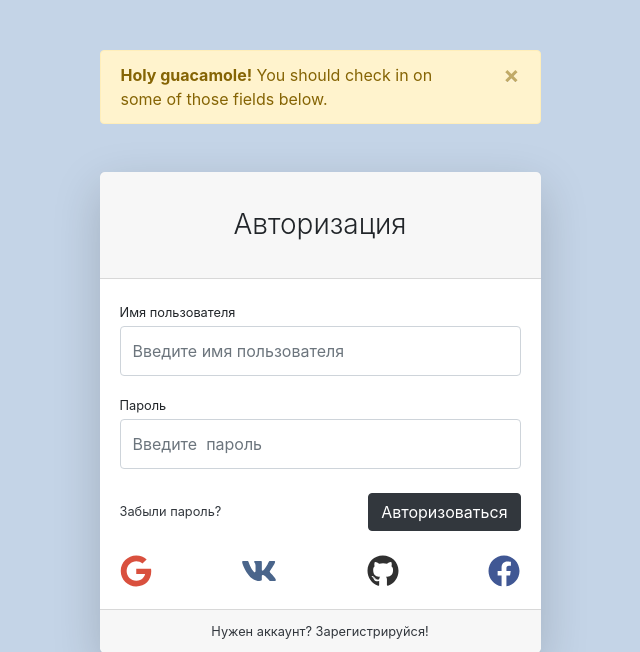
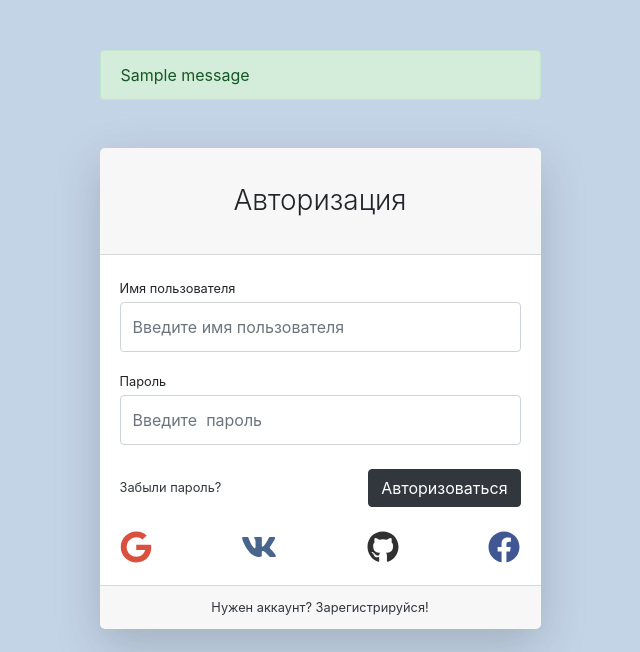
Before and after one commit to JanVanAik/InternetShop, a Django app: page /users/ in a window 1280 px wide. Shown: the top 652 px of the page, without its empty margins (320-960 px from the left). Run offline with Django 4.2, Linux system fonts and the light colour scheme; tables that the repository leaves empty hold one stand-in row (values such as "Sample post"); one stand-in notice (Sample message) is shown; some libraries are stand-ins or nearby versions.

Commit message:
worked with errors and error messagss during login and registration

```diff
--- a/users/templates/users/login.html
+++ b/users/templates/users/login.html
@@ -3,17 +3,19 @@
 
 {% block content %}
     <div class="col-lg-5">
-
-
-        <div class="alert alert-warning alert-dismissible fade show" role="alert"
+        {% if messages or form.errors %}
+        <div class="alert alert-dismissible fade show
+        {% if messages %}alert-success {% else %} alert-warning{% endif %}" role="alert"
              style="margin-top: 50px;">
-            <strong>Holy guacamole!</strong> You should check in on some of those fields below.
-            <button type="button" class="close" data-dismiss="alert" aria-label="Close">
-                <span aria-hidden="true">&times;</span>
-            </button>
+            {% if messages %}
+                {%  for message in messages %}
+                    {{ message }}
+                {% endfor %}
+            {%  else %}
+                {{  form.non_field_errors }}
+            {% endif %}
         </div>
-
-
+        {% endif %}
         <div class="card shadow-lg border-0 rounded-lg mt-5">
             <div class="card-header">
                 <h3 class="text-center font-weight-light my-4">Авторизация</h3>
--- a/users/views.py
+++ b/users/views.py
@@ -1,7 +1,7 @@
 from django.shortcuts import render, HttpResponseRedirect
 from users.forms import UserLoginForm, UserRegistrationForm
 from django.urls import reverse
-from django.contrib import auth
+from django.contrib import auth, messages
 # Create your views here.
 
 
@@ -29,6 +29,7 @@ def register(request):
         form = UserRegistrationForm(data=request.POST)
         if form.is_valid():
             form.save()
+            messages.success(request, "GzGz!!")
             return HttpResponseRedirect(reverse("users:user"))
         else:
             print(form.errors)
```
Also changed, not shown: users/templates/users/register.html (+3 -4 lines), db.sqlite3.
